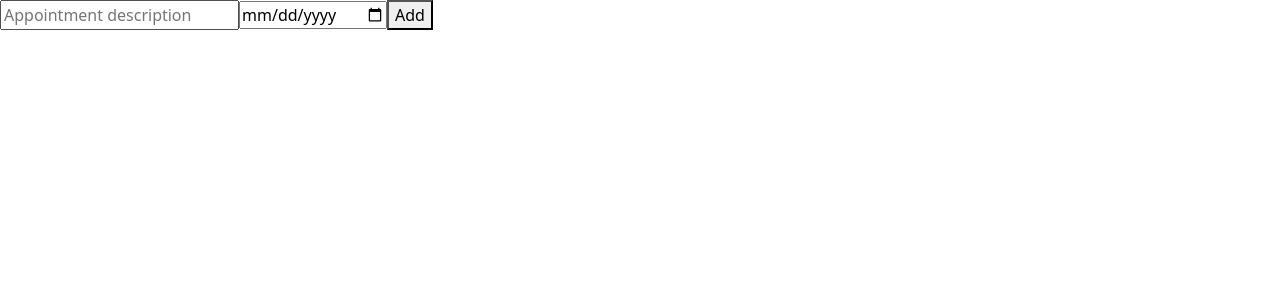
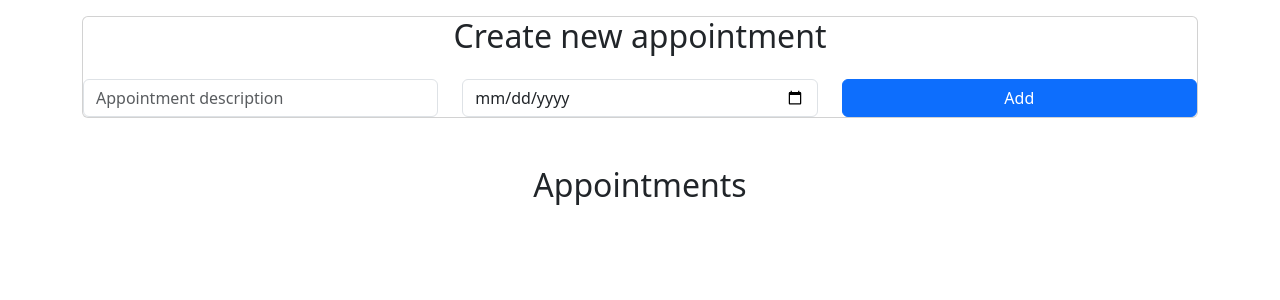
Before and after one commit to martinamancuso/appointment-app, an Angular app: page / in a window 1280 px wide. Shown: the top 300 px of the page. Built offline with nearby package versions, Linux system fonts and the light colour scheme.

Commit message:
style: style the application

```diff
--- a/src/app/appointment-list/appointment-list.component.html
+++ b/src/app/appointment-list/appointment-list.component.html
@@ -1,19 +1,39 @@
-<div>
+<div class="container">
+  <div class="card mt-3">
+    <div class="row">
+      <div class="col">
+        <h2 class="text-center">Create new appointment</h2>
+      </div>
+    </div>
+    <div class="row mt-3">
+      <div class="col md-6">
         <input
+          class="form-control"
           [(ngModel)]="newAppointmentTitle"
           placeholder="Appointment description"
         />
+      </div>
+      <div class="col md-4">
         <input
+          class="form-control"
           [(ngModel)]="newAppointmentDate"
           type="date"
           placeholder="Appointment date"
         />
-  <button (click)="addAppointment()">Add</button>
       </div>
+      <div class="col md-2">
+        <button class="btn btn-primary w-100" (click)="addAppointment()">
+          Add
+        </button>
+      </div>
+    </div>
+  </div>
+  <h2 class="text-center mt-5">Appointments</h2>
 
-<ul>
-  <li *ngFor="let appointment of appointments; index as i">
+  <ul class="list-group mt-3">
+    <li class="list-group-item d-flex justify-content-between align-items-center" *ngFor="let appointment of appointments; index as i">
       {{ appointment.title }} {{ appointment.date | date : "dd.MM.yyyy" }}
-    <button (click)="deleteAppointment(i)">Delete</button>
+      <button class="btn btn-danger" (click)="deleteAppointment(i)">Delete</button>
     </li>
   </ul>
+</div>
```
Lines whose indentation alone changed are shown as unchanged.
